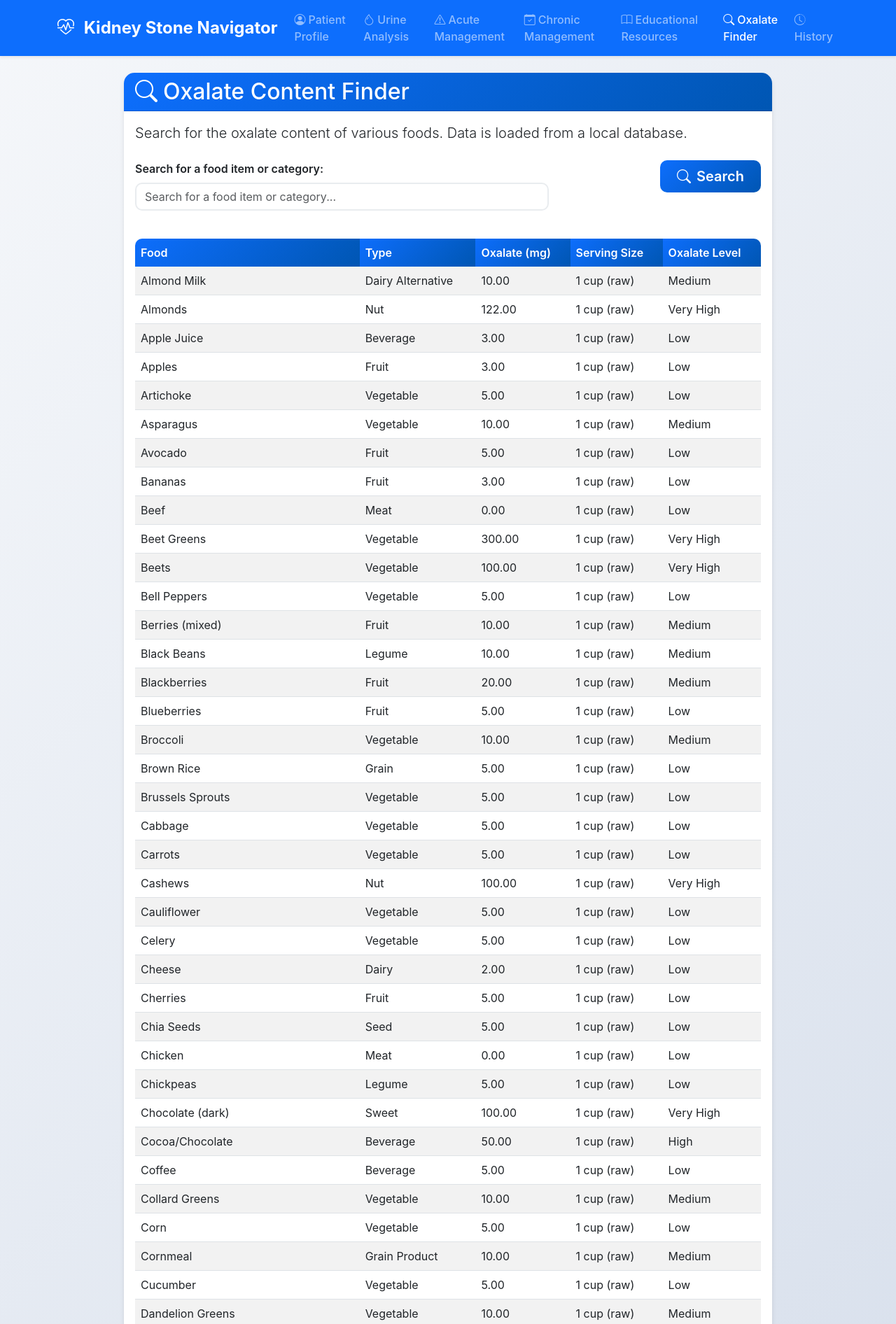
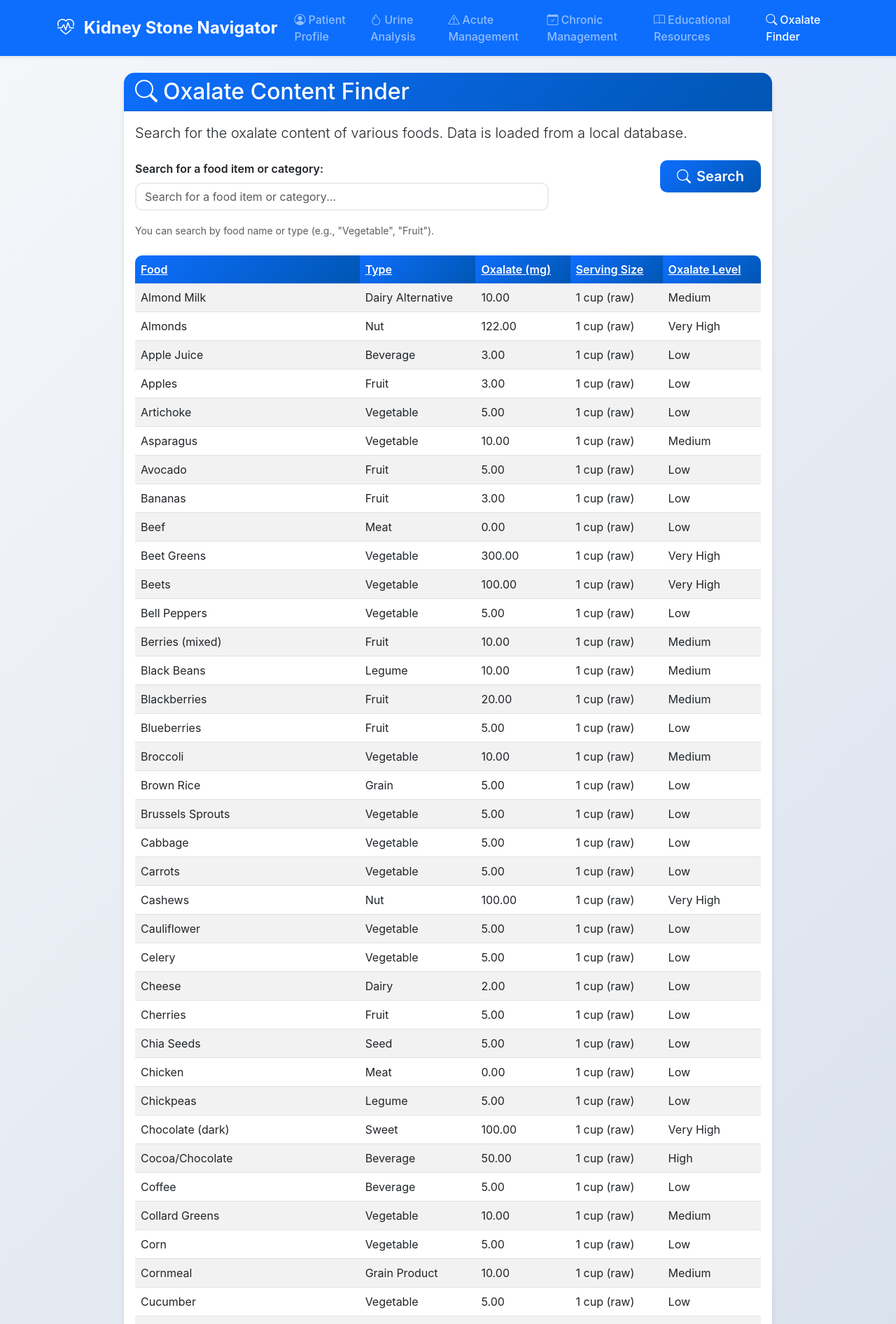
Before and after one commit to fpesce81/Kidney_Stones, a Django app: page /oxalate-finder/ in a window 1280 px wide. Shown: the top 1892 px of the page at 70% size. Run offline with Django 5.2, Linux system fonts and the light colour scheme; data comes from the database, SQL or seed files in the repository; both versions use the stored data as it was after the commit; some libraries are stand-ins or nearby versions.

Commit message:
Fix: Ensure Oxalate Finder table header text is white for better visibility

```diff
--- a/kidney_stones_app/urls.py
+++ b/kidney_stones_app/urls.py
@@ -13,7 +13,6 @@ urlpatterns = [
     path('educational-resources/', views.educational_resources,
          name='educational_resources'),
     path('oxalate-finder/', views.oxalate_finder, name='oxalate_finder'),
-    path('patient-history/', views.patient_history, name='patient_history'),
     path('management-plan/<int:plan_id>/',
          views.management_plan_detail, name='management_plan_detail'),
     path('load-oxalate-data/', views.load_oxalate_data, name='load_oxalate_data'),
--- a/kidney_stones_app/views.py
+++ b/kidney_stones_app/views.py
@@ -242,27 +242,35 @@ def educational_resources(request):
 
 def oxalate_finder(request):
     """Oxalate Content Finder page"""
+    sort = request.GET.get('sort', 'food')
+    direction = request.GET.get('direction', 'asc')
+    order_prefix = '' if direction == 'asc' else '-'
+    valid_sort_fields = ['food', 'type', 'oxalate_mg', 'serving_size', 'oxalate_level']
+    if sort not in valid_sort_fields:
+        sort = 'food'
+    order_by = f'{order_prefix}{sort}'
+
     if request.method == 'POST':
         form = OxalateSearchForm(request.POST)
         if form.is_valid():
             search_term = form.cleaned_data['search_term']
             if search_term:
                 results = OxalateContent.objects.filter(
-                    Q(food__icontains=search_term) | Q(
-                        type__icontains=search_term)
-                )
+                    Q(food__icontains=search_term) | Q(type__icontains=search_term)
+                ).order_by(order_by)
             else:
-                results = OxalateContent.objects.all()
+                results = OxalateContent.objects.all().order_by(order_by)
         else:
-            results = OxalateContent.objects.all()
+            results = OxalateContent.objects.all().order_by(order_by)
     else:
         form = OxalateSearchForm()
-        results = OxalateContent.objects.all()
+        results = OxalateContent.objects.all().order_by(order_by)
 
     return render(request, 'kidney_stones_app/oxalate_finder.html', {
         'form': form,
         'results': results,
-        'active_page': 'oxalate_finder'
+        'active_page': 'oxalate_finder',
+        'request': request  # Pass request for sorting link state
     })
 
 
@@ -296,20 +304,6 @@ def load_oxalate_data(request):
     return JsonResponse({'status': 'error', 'message': 'Invalid request method'})
 
 
-def patient_history(request):
-    """View patient history and previous management plans"""
-    if request.user.is_authenticated:
-        patient_profiles = PatientProfile.objects.filter(
-            user=request.user).order_by('-created_at')
-    else:
-        patient_profiles = PatientProfile.objects.all().order_by('-created_at')
-
-    return render(request, 'kidney_stones_app/patient_history.html', {
-        'patient_profiles': patient_profiles,
-        'active_page': 'patient_history'
-    })
-
-
 def management_plan_detail(request, plan_id):
     """View detailed management plan"""
     management_plan = get_object_or_404(ManagementPlan, id=plan_id)
--- a/static/css/style.css
+++ b/static/css/style.css
@@ -245,3 +245,8 @@ body {
 ::-webkit-scrollbar-thumb:hover {
     background: #0056b3;
 }
+
+.oxalate-table thead th,
+.oxalate-table thead th a {
+    color: white !important;
+}
--- a/templates/base.html
+++ b/templates/base.html
@@ -67,14 +67,6 @@
                         </a>
                     </li>
                 </ul>
-
-                <ul class="navbar-nav">
-                    <li class="nav-item">
-                        <a class="nav-link" href="{% url 'kidney_stones_app:patient_history' %}">
-                            <i class="bi bi-clock-history me-1"></i>History
-                        </a>
-                    </li>
-                </ul>
             </div>
         </div>
     </nav>
@@ -110,7 +102,8 @@
                 </div>
                 <div class="col-md-6 text-md-end">
                     <p class="text-muted small">
-                        Based on evidence-based guidelines and clinical research
+                        Based on evidence-based guidelines and clinical research<br>
+                        <strong>Developed by Francesco Pesce, MD PhD</strong>
                     </p>
                 </div>
             </div>
--- a/templates/kidney_stones_app/oxalate_finder.html
+++ b/templates/kidney_stones_app/oxalate_finder.html
@@ -17,6 +17,7 @@
                         {% csrf_token %}
                         <div class="col-md-8">
                             {{ form.search_term|as_crispy_field }}
+                            <small class="form-text text-muted">You can search by food name or type (e.g., "Vegetable", "Fruit").</small>
                         </div>
                         <div class="col-md-4 text-end">
                             <button type="submit" class="btn btn-primary btn-lg">
@@ -26,14 +27,14 @@
                     </form>
                     {% if results %}
                         <div class="table-responsive">
-                            <table class="table table-striped table-hover align-middle">
+                            <table class="table table-striped table-hover align-middle oxalate-table">
                                 <thead>
                                     <tr>
-                                        <th>Food</th>
-                                        <th>Type</th>
-                                        <th>Oxalate (mg)</th>
-                                        <th>Serving Size</th>
-                                        <th>Oxalate Level</th>
+                                        <th><a href="?sort=food{% if request.GET.direction == 'asc' and request.GET.sort == 'food' %}&direction=desc{% else %}&direction=asc{% endif %}">Food</a></th>
+                                        <th><a href="?sort=type{% if request.GET.direction == 'asc' and request.GET.sort == 'type' %}&direction=desc{% else %}&direction=asc{% endif %}">Type</a></th>
+                                        <th><a href="?sort=oxalate_mg{% if request.GET.direction == 'asc' and request.GET.sort == 'oxalate_mg' %}&direction=desc{% else %}&direction=asc{% endif %}">Oxalate (mg)</a></th>
+                                        <th><a href="?sort=serving_size{% if request.GET.direction == 'asc' and request.GET.sort == 'serving_size' %}&direction=desc{% else %}&direction=asc{% endif %}">Serving Size</a></th>
+                                        <th><a href="?sort=oxalate_level{% if request.GET.direction == 'asc' and request.GET.sort == 'oxalate_level' %}&direction=desc{% else %}&direction=asc{% endif %}">Oxalate Level</a></th>
                                     </tr>
                                 </thead>
                                 <tbody>
```
Also changed, not shown: db.sqlite3.
